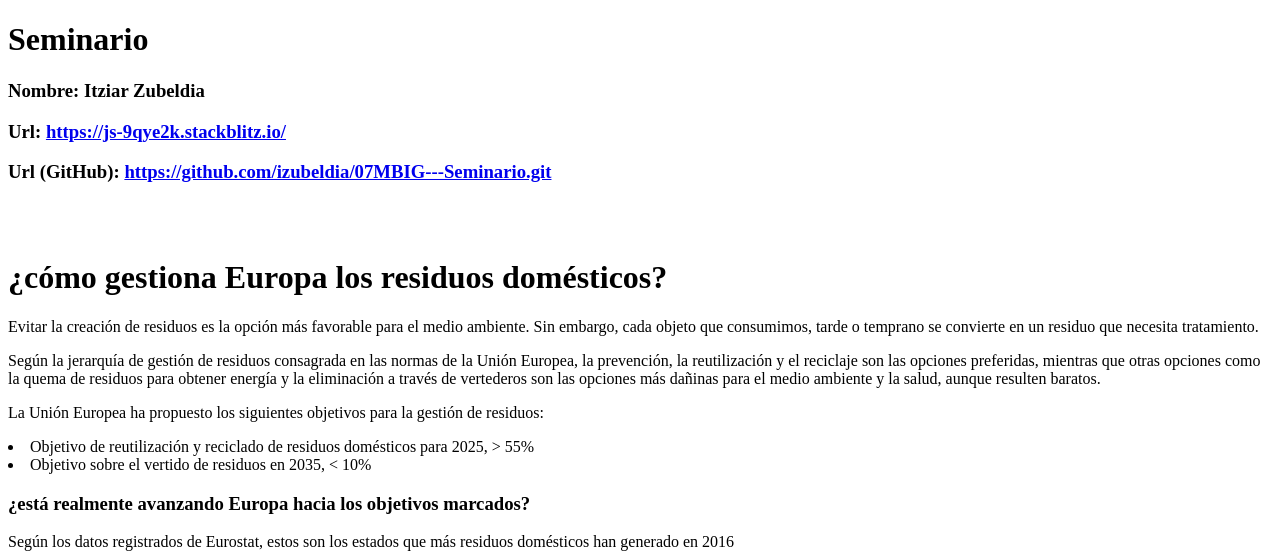
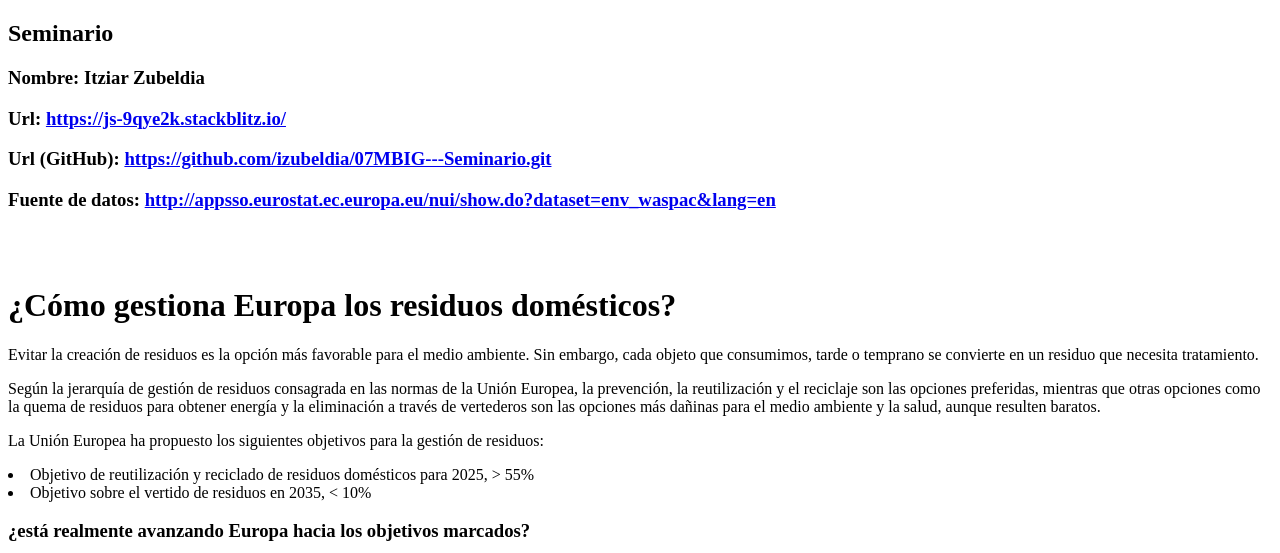
Before and after one commit to izubeldia/07MBIG---Seminario, a website: page index.html in a window 1280 px wide. Shown: the top 553 px of the page. Drawn offline with Linux system fonts and the light colour scheme.

Commit message:
1 file modified

```diff
--- a/index.html
+++ b/index.html
@@ -5,13 +5,14 @@
     <script type='text/javascript' src='https://eu-west-1a.online.tableau.com/javascripts/api/viz_v1.js'></script>
 </head>
 <body>
-  <h1>Seminario </h1>
+  <h2>Seminario </h2>
   <h3><b>Nombre:</b> Itziar Zubeldia</h3>
   <h3><b>Url:</b> <a href="https://js-9qye2k.stackblitz.io/">https://js-9qye2k.stackblitz.io/</a></h3>
   <h3><b>Url (GitHub):</b> <a href="https://github.com/izubeldia/07MBIG---Seminario.git">https://github.com/izubeldia/07MBIG---Seminario.git</a></h3>
+  <h3><b>Fuente de datos:</b> <a href="http://appsso.eurostat.ec.europa.eu/nui/show.do?dataset=env_waspac&lang=en">http://appsso.eurostat.ec.europa.eu/nui/show.do?dataset=env_waspac&lang=en</a></h3>
   <br>
   <br>
-  <h1>¿cómo gestiona Europa los residuos domésticos?</h1>
+  <h1>¿Cómo gestiona Europa los residuos domésticos?</h1>
   <p>Evitar la creación de residuos es la opción más favorable para el medio ambiente. Sin embargo, cada objeto que consumimos, tarde o temprano se convierte en un residuo que necesita tratamiento.</p>
   <p>Según la jerarquía de gestión de residuos consagrada en las normas de la Unión Europea, la prevención, la reutilización y el reciclaje son las opciones preferidas, mientras que otras opciones como la quema de residuos para obtener energía y la eliminación a través de vertederos son las opciones más dañinas para el medio ambiente y la salud, aunque resulten baratos.</p>
   <p>La Unión Europea ha propuesto los siguientes objetivos para la gestión de residuos:</p>
```
